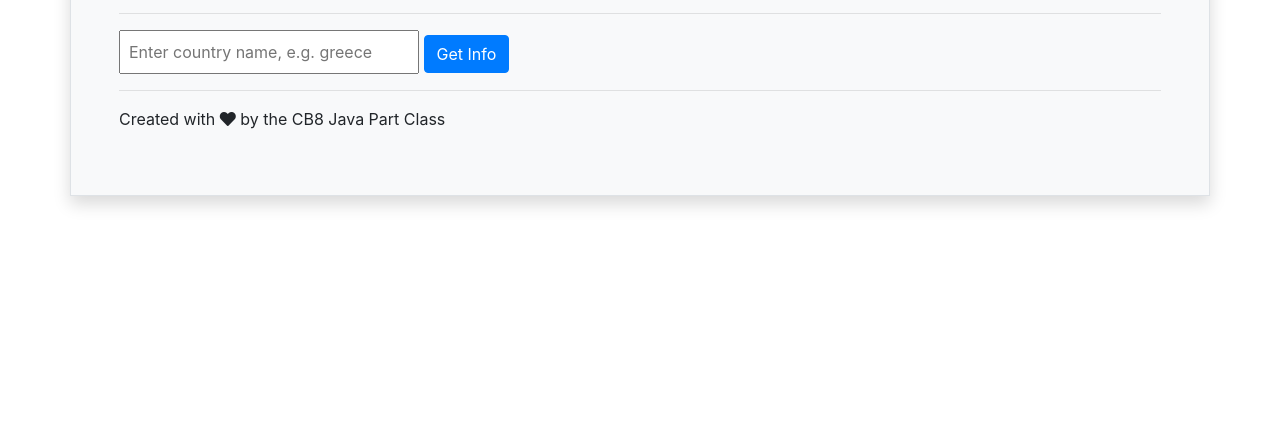
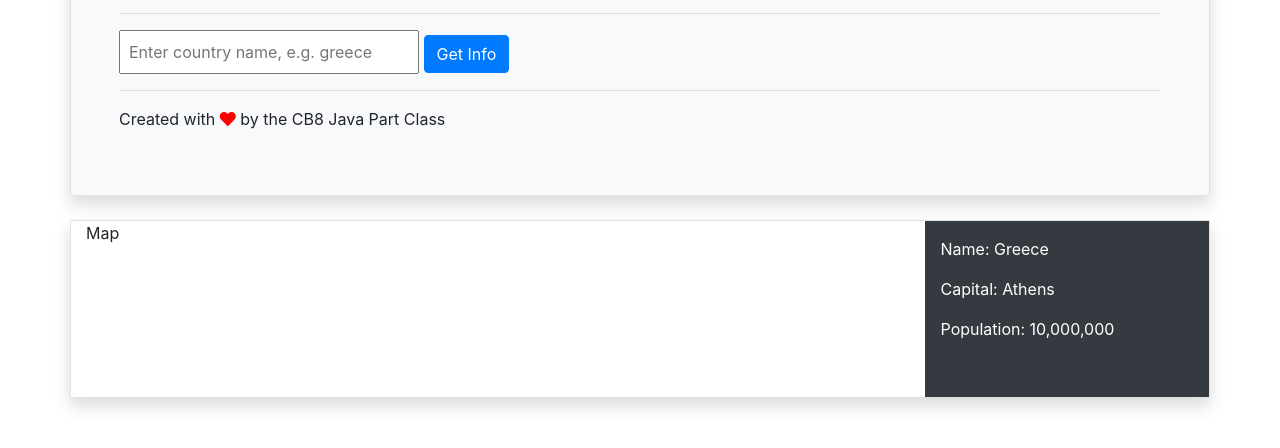
Before and after one commit to GeorgiosGiagkas/Country-App, a plain HTML site: page index.html in a window 1280 px wide. Shown: the part 122-570 px from the top of the page. Drawn offline with nearby package versions, Linux system fonts and the light colour scheme.

Commit message:
04: Add map and info areas

```diff
--- a/index.html
+++ b/index.html
@@ -12,7 +12,9 @@
         #country{
             width: 300px;
         }
-
+       .fa-heart{
+           color:red;
+       }
     </style>
     <title>Country-App</title>
 </head>
@@ -27,5 +29,20 @@
             <hr>
             <p>Created with <i class="fas fa-heart"></i> by the CB8 Java Part Class</p>
     </div>
+
+    <!-- country info -->
+    <div class="container mt-4 shadow border">
+        <div class="row">
+            <div class="col-9">
+                Map
+            </div>
+            <div class="col bg-dark text-white p-3">
+                <p>Name: Greece</p>
+                <p>Capital: Athens</p>
+                <p>Population: 10,000,000</p>
+                <img src="" alt="">
+            </div>
+        </div>
+    </div>
 </body>
 </html>
```
